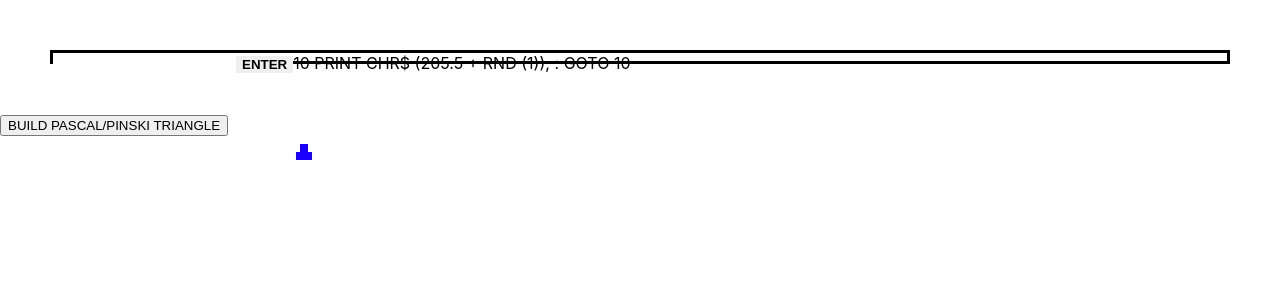
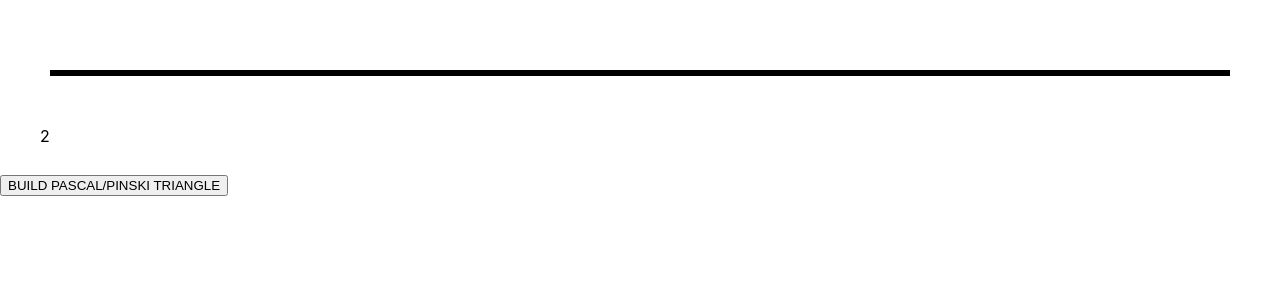
Before and after one commit to Ben8842/triangle, a React (Create React App) app: page / in a window 1280 px wide. Shown: the top 300 px of the page. Built offline with nearby package versions, Linux system fonts and the light colour scheme.

Commit message:
cleaned up code for sides also added tracking number

```diff
--- a/src/App.css
+++ b/src/App.css
@@ -81,6 +81,9 @@ div {
   max-height: 8px;
 }
 
+.counting {
+  color: black;
+}
 .App-header {
   background-color: #282c34;
   min-height: 100vh;
@@ -96,6 +99,11 @@ div {
   color: #61dafb;
 }
 
+.things {
+  text-align: left;
+  margin: 40px;
+}
+
 @keyframes App-logo-spin {
   from {
     transform: rotate(0deg);
--- a/src/App.js
+++ b/src/App.js
@@ -11,21 +11,28 @@ class Building extends Component {
   }
 
   builderOrigin() {
-    console.log("hello origin");
-    var interval = setInterval(this.countIncrement.bind(this), 250);
+    // console.log("hello origin");
+    var interval = setInterval(this.countIncrement.bind(this), 100);
     this.setState({ interval: interval });
   }
 
   countIncrement() {
     var { triangle, specialCount } = this.state;
+    const viewSize = this.props.sizeValue;
     this.setState({
       specialCount: this.state.specialCount + 1,
     });
-    console.log(specialCount);
+    //console.log(specialCount);
     this.forceUpdate();
-    if (this.state.specialCount > this.state.viewSize + 1) {
+    if (this.state.specialCount > viewSize) {
       clearInterval(this.state.interval);
     }
+  }
+
+  displayPascal(x, y, dif) {
+    var { triangle } = this.state;
+    //console.log(triangle[y][x - dif]);
+    console.log("hello");
   }
 
   triangleBuilder() {
@@ -61,13 +68,15 @@ class Building extends Component {
     }
 
     var index = 1;
-    while (index < viewSize) {
-      console.log(triangle[index - 1]);
+    //I think this should be -2 below due to that fact that we
+    //hard coded the first and second rows.
+    while (index < viewSize - 2) {
+      //   console.log(triangle[index - 1]);
       triangle.push(newRowEven(triangle[index - 1]));
 
       index++;
     }
-    console.log(triangle);
+    //console.log(triangle);
   }
 
   renderSquare(x, y) {
@@ -78,20 +87,49 @@ class Building extends Component {
     var { triangle } = this.state;
     var width = triangle[y].length;
     if (y % 2 == 0) {
-      var dif = Math.floor((this.props.sizeValue + 8 - width) / 2);
-    } else var dif = Math.floor((this.props.sizeValue + 8 - width) / 2) - 1;
+      var dif = Math.floor((this.props.sizeValue - width) / 2);
+    } else var dif = Math.floor((this.props.sizeValue - width) / 2) - 1;
 
     if (x > dif - 1) {
       if (triangle[y][x - dif] % 2 == 0) {
-        return <button id="squareGreen" codeX={x} codeY={y}></button>;
+        return (
+          <button
+            id="squareGreen"
+            codeX={x}
+            codeY={y}
+            onClick={() => this.displayPascal(x, y, dif)}
+          ></button>
+        );
       } else if (triangle[y][x - dif] % 2 == 1)
-        return <button id="squareBlue" codeX={x} codeY={y}></button>;
-    } else return <button id="squareEmpty" codeX={x} codeY={y}></button>;
+        return (
+          <button
+            id="squareBlue"
+            codeX={x}
+            codeY={y}
+            onClick={() => this.displayPascal(x, y, dif)}
+          ></button>
+        );
+    } else
+      return (
+        <button
+          id="squareEmpty"
+          codeX={x}
+          codeY={y}
+          onClick={() => this.displayPascal(x, y, dif)}
+        ></button>
+      );
   }
 
   renderGreenO(x, y, triangleItem) {
     var { triangle } = this.state;
-    return <button id="squareGreenO" codeX={x} codeY={y}></button>;
+    return (
+      <button
+        id="squareGreenO"
+        codeX={x}
+        codeY={y}
+        onClick={() => this.displayPascal(x, y)}
+      ></button>
+    );
   }
 
   renderGreenT(x, y, triangle) {
@@ -104,12 +142,14 @@ class Building extends Component {
     const elementZ = [];
     const viewSize = this.props.sizeValue;
 
-    console.log(this.triangleBuilder());
+    this.triangleBuilder();
 
     var x;
     var y;
 
-    for (y = 0; y < specialCount; y++) {
+    // - 3 on the special count helps line up (and not print too far down)
+    //this is due to the hardcoded row one and two
+    for (y = 0; y < specialCount - 3; y++) {
       for (x = 0; x < viewSize; x++) {
         if (y % 2 == 0 && x == 0) {
           elementS.push(<span>{this.renderGreenO(x, y, triangle[y][x])}</span>);
@@ -131,10 +171,13 @@ class Building extends Component {
     }
     return (
       <div className="entireThing">
+        {" "}
+        <div class="things">{specialCount}</div>
         <div>
           <button id="greatButton" onClick={() => this.builderOrigin()}>
             BUILD PASCAL/PINSKI TRIANGLE
           </button>
+
           <span>
             {elementZ.map((value, index) => {
               return <span key={index}>{value}</span>;
@@ -150,7 +193,7 @@ class App extends Component {
   constructor(props) {
     super(props);
     this.state = {
-      count: 70,
+      count: 58,
     };
   }
   enterCount() {
@@ -162,11 +205,24 @@ class App extends Component {
   }
 
   render() {
-    var { count } = this.state;
+    var { count, specialCount } = this.state;
 
-    const inputBox = (
+    const inputBox = <div class="counting">{specialCount}</div>;
+    return (
       <div>
-        <form>
+        {inputBox}
+        <br></br>
+        <div className="HeaderSpot">{inputBox}</div>
+        <Building sizeValue={count} />
+      </div>
+    );
+  }
+}
+
+export default App;
+
+/*
+<form>
           <input type="number" class="button" id="sizeHere"></input>
           <button
             type="button"
@@ -177,15 +233,5 @@ class App extends Component {
           </button>
           10 PRINT CHR$ (205.5 + RND (1)); : GOTO 10
         </form>
-      </div>
-    );
-    return (
-      <div>
-        <div className="HeaderSpot">{inputBox}</div>
-        <Building sizeValue={count} />
-      </div>
-    );
-  }
-}
 
-export default App;
+        */
```
Also changed, not shown: 1 other file (tests, documents, lock files or other folders).
